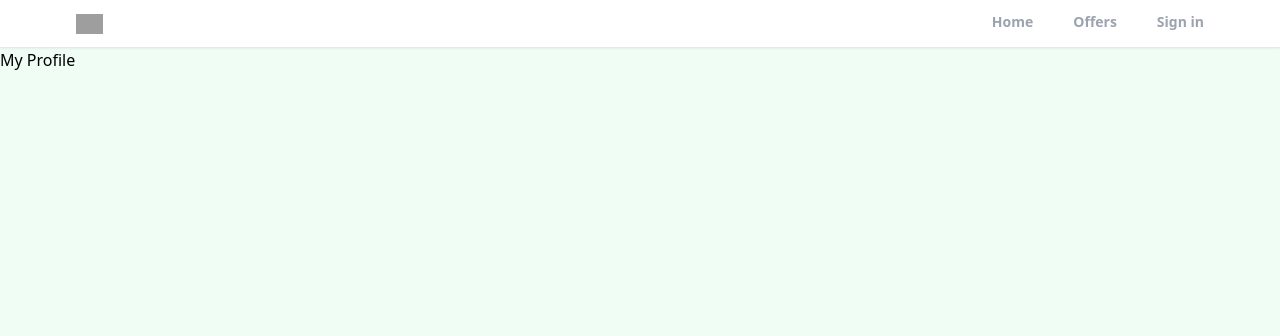
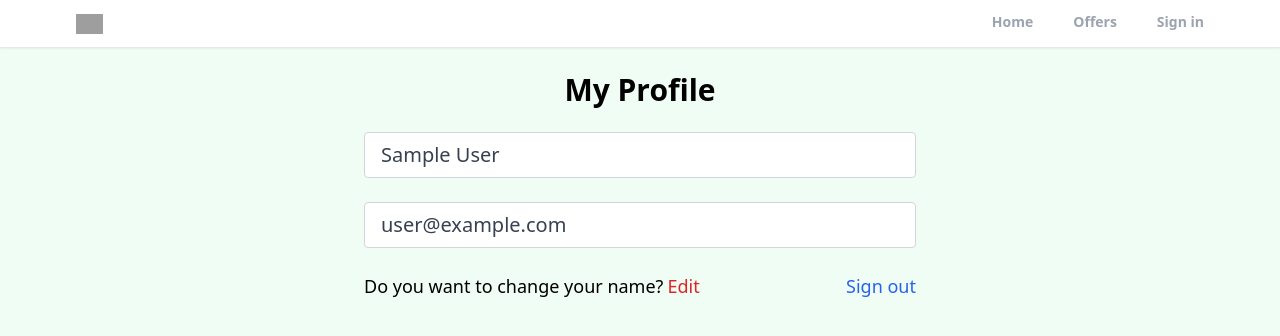
Before and after one commit to txbounds/realtor-clone-react, a React (Create React App) app: page /profile in a window 1280 px wide. Shown: the top 336 px of the page. Built offline with nearby package versions, Linux system fonts and the light colour scheme; no server answers; sample sign-in values are in the browser's storage; grey boxes are pictures that could not be loaded; the HTML template or start-up script is replaced by a standard one.

Commit message:
added profile and protected routes

```diff
--- a/src/App.js
+++ b/src/App.js
@@ -8,6 +8,7 @@
 import Header from "./components/Header";
 import { ToastContainer } from "react-toastify";
 import "react-toastify/dist/ReactToastify.css";
+import PrivateRoute from "./components/PrivateRoute";
 
 function App() {
   return (
@@ -16,7 +17,10 @@
         <Header />
         <Routes>
           <Route path='/' element={<Home />} />
-          <Route path='/profile' element={<Profile />} />
+          <Route path='/profile' element={<PrivateRoute />}>
+            <Route path='/profile' element={<Profile />} />
+          </Route>
+
           <Route path='/sign-in' element={<SignIn />} />
           <Route path='/sign-up' element={<SignUp />} />
           <Route path='/forgot-password' element={<ForgotPassword />} />
--- /dev/null
+++ b/src/components/PrivateRoute.jsx
@@ -0,0 +1,14 @@
+import React from "react";
+import { Navigate, Outlet } from "react-router-dom";
+import { useAuthStatus } from "../hooks/useAuthStatus";
+
+function PrivateRoute() {
+  const { loggedIn, checkingStatus } = useAuthStatus();
+  if (checkingStatus) {
+    return <h3>Loading ...</h3>;
+  }
+
+  return loggedIn ? <Outlet /> : <Navigate to='/sign-in' />;
+}
+
+export default PrivateRoute;
--- /dev/null
+++ b/src/hooks/useAuthStatus.jsx
@@ -0,0 +1,22 @@
+import { getAuth, onAuthStateChanged } from "firebase/auth";
+import { useEffect, useState } from "react";
+
+export function useAuthStatus() {
+  const [loggedIn, setLoggedIn] = useState(false);
+  const [checkingStatus, setCheckingStatus] = useState(true);
+
+  useEffect(() => {
+    const auth = getAuth();
+    onAuthStateChanged(auth, (user) => {
+      if (user) {
+        setLoggedIn(true);
+      }
+      setCheckingStatus(false);
+    });
+  }, []);
+
+  return {
+    loggedIn,
+    checkingStatus,
+  };
+}
--- a/src/pages/Profile.jsx
+++ b/src/pages/Profile.jsx
@@ -1,5 +1,60 @@
-import React from "react";
+import React, { useState } from "react";
+import { getAuth } from "firebase/auth";
+import { useNavigate } from "react-router";
 
 export default function Profile() {
-  return <div>My Profile</div>;
+  const auth = getAuth();
+  const navigate = useNavigate();
+  const [formData, setFormData] = useState({
+    name: auth.currentUser.displayName,
+    email: auth.currentUser.email,
+  });
+  const { name, email } = formData;
+  function onLogout() {
+    auth.signOut();
+    navigate("/");
+  }
+
+  return (
+    <>
+      <section className='max-w-6xl mx-auto flex justify-center items-center flex-col'>
+        <h1 className='text-3xl text-center mt-6 font-bold'>My Profile</h1>
+
+        <div className='w-full md:w-[50%] mt-6 px-3'>
+          <form>
+            <input
+              type='text'
+              id='name'
+              value={name}
+              disabled
+              className='mb-6 w-full px-4 py-2 text-xl text-gray-700 bg-white border border-gray-300 rounded transition ease-in-out'
+            />
+
+            <input
+              type='text'
+              id='email'
+              value={email}
+              disabled
+              className='mb-6 w-full px-4 py-2 text-xl text-gray-700 bg-white border border-gray-300 rounded transition ease-in-out'
+            />
+
+            <div className='flex justify-between whitespace-nowrap text-sm sm:text-lg'>
+              <p className='flex items-center mb-6'>
+                Do you want to change your name?
+                <span className='text-red-600 hover:text-red-700 transition ease-in-out duration-200 ml-1 cursor-pointer'>
+                  Edit
+                </span>
+              </p>
+              <p
+                onClick={onLogout}
+                className='text-blue-600 hover;text-blue-800 transition ease-in-out duration-200 cursor-pointer'
+              >
+                Sign out
+              </p>
+            </div>
+          </form>
+        </div>
+      </section>
+    </>
+  );
 }
```
